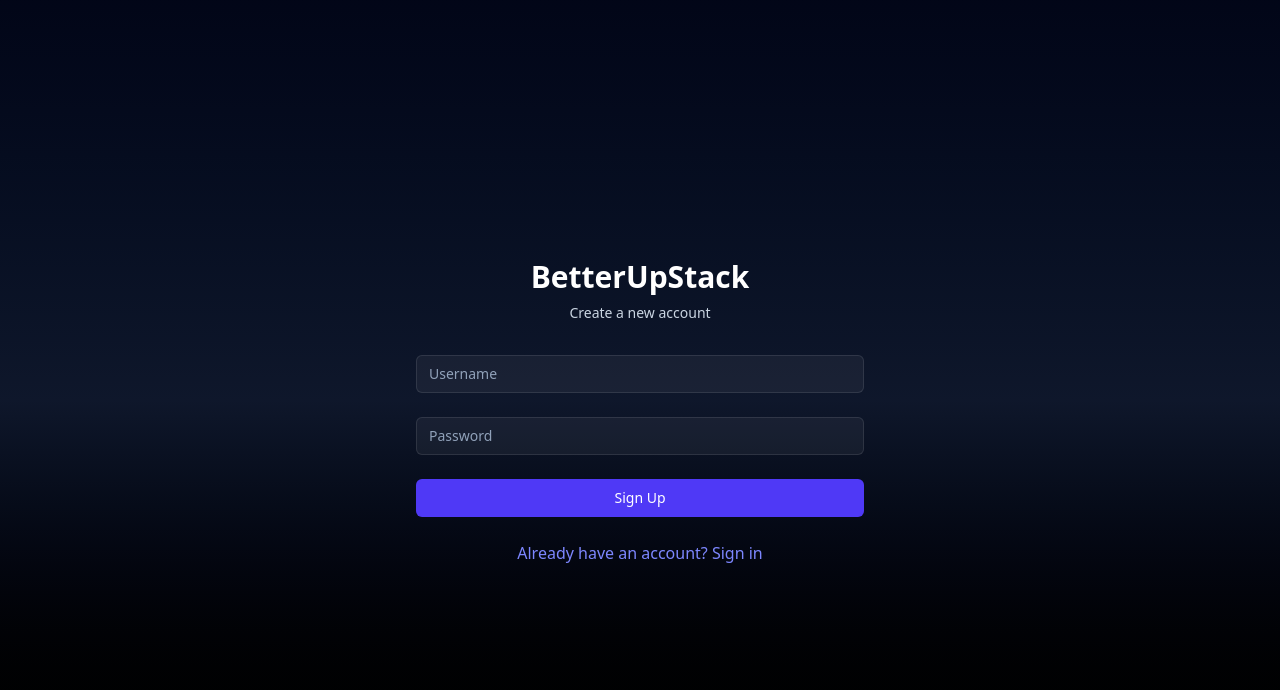
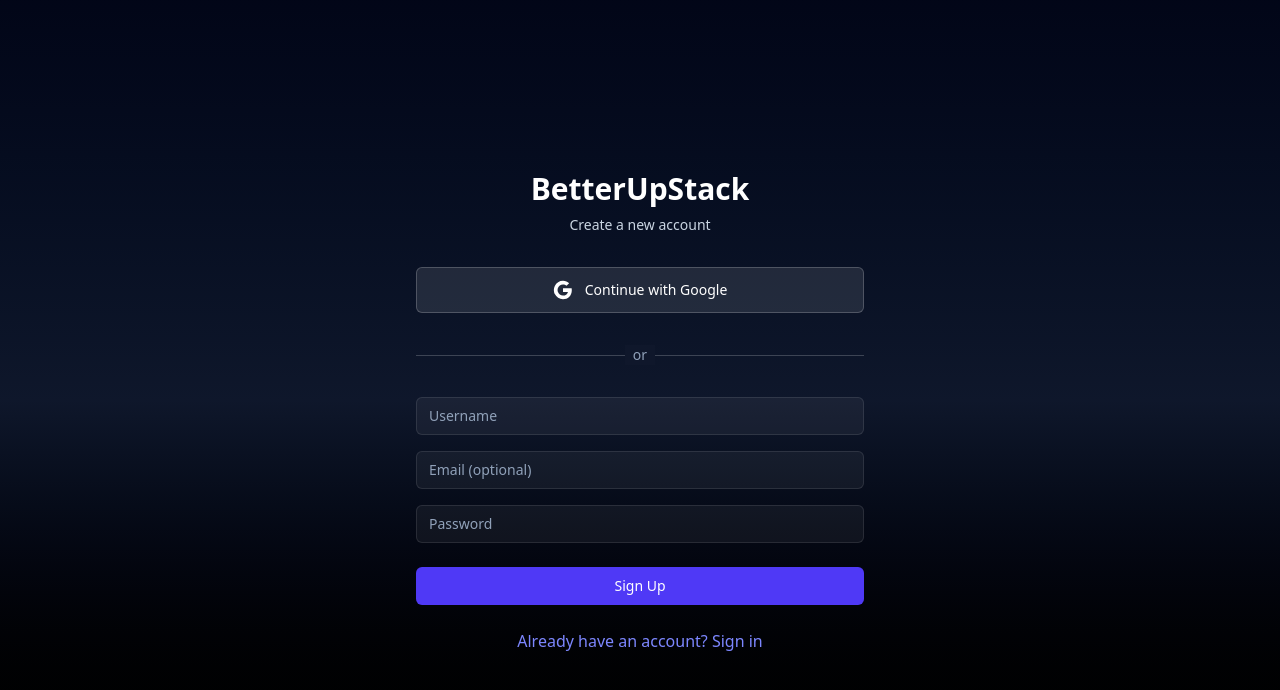
Before and after one commit to ViSiOnOp19cr/betterupstack_frontend-, a React (Vite) app: page /login in a window 1280 px wide. Both pictures are taken after a click on the button "Don't have an account? Sign up". Shown: the top 690 px of the page. Built offline with nearby package versions, Linux system fonts and the light colour scheme; no server answers.

Commit message:
added google auth

```diff
--- a/src/App.jsx
+++ b/src/App.jsx
@@ -4,6 +4,7 @@
 import { LoginForm } from './components/LoginForm';
 import { Landing } from './components/Landing';
 import { WebsiteDetails } from './components/WebsiteDetails';
+import { AuthSuccess } from './components/AuthSuccess';
 import { Navigate, Route, Routes } from 'react-router-dom';
 
 function App() {
@@ -45,6 +46,11 @@
           </RedirectIfAuthed>
         }
       />
+      {/* New OAuth success route */}
+      <Route
+        path="/auth/success"
+        element={<AuthSuccess />}
+      />
       <Route
         path="/dashboard"
         element={
@@ -66,4 +72,4 @@
   );
 }
 
-export default App
+export default App;
--- /dev/null
+++ b/src/components/AuthSuccess.jsx
@@ -0,0 +1,34 @@
+import { useEffect } from 'react';
+import { useNavigate, useLocation } from 'react-router-dom';
+import { useAuth } from '../context/AuthContext';
+
+export const AuthSuccess = () => {
+  const navigate = useNavigate();
+  const location = useLocation();
+  const { handleOAuthSuccess } = useAuth();
+
+  useEffect(() => {
+    const urlParams = new URLSearchParams(location.search);
+    const token = urlParams.get('token');
+    const error = urlParams.get('error');
+
+    if (token) {
+      handleOAuthSuccess(token);
+      navigate('/dashboard');
+    } else if (error) {
+      console.error('OAuth error:', error);
+      navigate('/login?error=' + error);
+    } else {
+      navigate('/login');
+    }
+  }, [location, handleOAuthSuccess, navigate]);
+
+  return (
+    <div className="min-h-screen flex items-center justify-center bg-gradient-to-b from-slate-950 via-slate-900 to-black">
+      <div className="text-center text-white">
+        <div className="loading-spinner mb-4" />
+        <p>Processing authentication...</p>
+      </div>
+    </div>
+  );
+};
--- a/src/components/LoginForm.jsx
+++ b/src/components/LoginForm.jsx
@@ -1,11 +1,13 @@
 import { useState } from 'react';
 import { useAuth } from '../context/AuthContext';
 import { LoadingSpinner } from './LoadingSpinner';
+import { api } from '../services/api';
 
 export const LoginForm = () => {
   const [isLogin, setIsLogin] = useState(true);
   const [username, setUsername] = useState('');
   const [password, setPassword] = useState('');
+  const [email, setEmail] = useState('');
   const [loading, setLoading] = useState(false);
   const [error, setError] = useState('');
   const [success, setSuccess] = useState('');
@@ -22,12 +24,13 @@
         const result = await login(username, password);
         if (!result.success) setError(result.error);
       } else {
-        const result = await signup(username, password);
+        const result = await signup(username, password, email);
         if (result.success) {
           setSuccess('Account created successfully! You can now sign in.');
           setIsLogin(true);
           setUsername('');
           setPassword('');
+          setEmail('');
         } else {
           setError(result.error);
         }
@@ -37,6 +40,10 @@
     } finally {
       setLoading(false);
     }
+  };
+
+  const handleGoogleAuth = () => {
+    api.initiateGoogleAuth();
   };
 
   return (
@@ -50,9 +57,61 @@
             {isLogin ? 'Sign in to your account' : 'Create a new account'}
           </p>
         </div>
+
+        {/* Google OAuth Button */}
+        <div className="mt-6">
+          <button
+            onClick={handleGoogleAuth}
+            className="group relative w-full flex justify-center py-3 px-4 border border-white/20 text-sm font-medium rounded-md text-white bg-white/10 hover:bg-white/20 focus:outline-none focus:ring-2 focus:ring-offset-2 focus:ring-indigo-500 focus:ring-offset-slate-900 transition-all duration-200"
+          >
+            <div className="flex items-center">
+              <svg className="w-5 h-5 mr-3" viewBox="0 0 24 24">
+                <path
+                  fill="currentColor"
+                  d="M22.56 12.25c0-.78-.07-1.53-.2-2.25H12v4.26h5.92c-.26 1.37-1.04 2.53-2.21 3.31v2.77h3.57c2.08-1.92 3.28-4.74 3.28-8.09z"
+                />
+                <path
+                  fill="currentColor"
+                  d="M12 23c2.97 0 5.46-.98 7.28-2.66l-3.57-2.77c-.98.66-2.23 1.06-3.71 1.06-2.86 0-5.29-1.93-6.16-4.53H2.18v2.84C3.99 20.53 7.7 23 12 23z"
+                />
+                <path
+                  fill="currentColor"
+                  d="M5.84 14.09c-.22-.66-.35-1.36-.35-2.09s.13-1.43.35-2.09V7.07H2.18C1.43 8.55 1 10.22 1 12s.43 3.45 1.18 4.93l2.85-2.22.81-.62z"
+                />
+                <path
+                  fill="currentColor"
+                  d="M12 5.38c1.62 0 3.06.56 4.21 1.64l3.15-3.15C17.45 2.09 14.97 1 12 1 7.7 1 3.99 3.47 2.18 7.07l3.66 2.84c.87-2.6 3.3-4.53 6.16-4.53z"
+                />
+              </svg>
+              Continue with Google
+            </div>
+          </button>
+        </div>
+
+        {/* Divider */}
+        <div className="relative">
+          <div className="absolute inset-0 flex items-center">
+            <div className="w-full border-t border-white/20" />
+          </div>
+          <div className="relative flex justify-center text-sm">
+            <span className="px-2 bg-slate-900 text-slate-400">or</span>
+          </div>
+        </div>
+
+        {/* Email/Password Form */}
         <form className="mt-8 space-y-6" onSubmit={handleSubmit}>
-          {error && <div className="bg-red-500/10 border border-red-500/40 text-red-300 px-4 py-3 rounded">{error}</div>}
-          {success && <div className="bg-emerald-500/10 border border-emerald-500/40 text-emerald-300 px-4 py-3 rounded">{success}</div>}
+          {error && (
+            <div className="bg-red-500/10 border border-red-500/40 text-red-300 px-4 py-3 rounded">
+              {error}
+            </div>
+          )}
+          {success && (
+            <div className="bg-emerald-500/10 border border-emerald-500/40 text-emerald-300 px-4 py-3 rounded">
+              {success}
+            </div>
+          )}
+
+          <div className="space-y-4">
             <div>
               <label htmlFor="username" className="sr-only">Username</label>
               <input
@@ -66,6 +125,24 @@
                 onChange={(e) => setUsername(e.target.value)}
               />
             </div>
+
+            {/* Email field for signup */}
+            {!isLogin && (
+              <div>
+                <label htmlFor="email" className="sr-only">Email</label>
+                <input
+                  id="email"
+                  name="email"
+                  type="email"
+                  required
+                  className="appearance-none rounded-md relative block w-full px-3 py-2 border border-white/10 bg-white/5 placeholder-slate-400 text-white focus:outline-none focus:ring-indigo-500 focus:border-indigo-500 focus:z-10 sm:text-sm"
+                  placeholder="Email (optional)"
+                  value={email}
+                  onChange={(e) => setEmail(e.target.value)}
+                />
+              </div>
+            )}
+
             <div>
               <label htmlFor="password" className="sr-only">Password</label>
               <input
@@ -79,6 +156,8 @@
                 onChange={(e) => setPassword(e.target.value)}
               />
             </div>
+          </div>
+
           <div>
             <button
               type="submit"
@@ -88,6 +167,7 @@
               {loading ? <LoadingSpinner /> : isLogin ? 'Sign In' : 'Sign Up'}
             </button>
           </div>
+
           <div className="text-center">
             <button
               type="button"
@@ -96,6 +176,7 @@
                 setIsLogin(!isLogin);
                 setError('');
                 setSuccess('');
+                setEmail('');
               }}
             >
               {isLogin ? "Don't have an account? Sign up" : 'Already have an account? Sign in'}
--- a/src/context/AuthContext.jsx
+++ b/src/context/AuthContext.jsx
@@ -72,6 +72,17 @@
     }
   };
 
+  const handleOAuthSuccess = async (token) => {
+    localStorage.setItem('token', token);
+    try {
+      const userData = await api.me();
+      setUser(userData);
+    } catch (error) {
+      console.error('Failed to get user data after OAuth:', error);
+      localStorage.removeItem('token');
+    }
+  };
+
   const logout = () => {
     localStorage.removeItem('token');
     setUser(null);
@@ -86,6 +97,7 @@
       signup,
       logout,
       loading,
+      handleOAuthSuccess,
       updateUserEmail,
       refreshProfile: fetchUserProfile
     }}>
--- a/src/services/api.js
+++ b/src/services/api.js
@@ -9,7 +9,6 @@
     },
     ...options,
   };
-
   const response = await fetch(`${API_BASE_URL}${endpoint}`, config);
   let data;
   try {
@@ -17,19 +16,17 @@
   } catch (error) {
     data = {};
   }
-
   if (!response.ok) {
     const message = data?.message || 'Request failed';
     throw new Error(message);
   }
-
   return data;
 };
 
-const signup = (username, password) =>
+const signup = (username, password, email) =>
   request('/auth/signup', {
     method: 'POST',
-    body: JSON.stringify({ username, password }),
+    body: JSON.stringify({ username, password, email }),
   });
 
 const signin = (username, password) =>
@@ -38,27 +35,30 @@
     body: JSON.stringify({ username, password }),
   });
 
+// New OAuth function
+const initiateGoogleAuth = () => {
+  window.location.href = `${API_BASE_URL}/auth/google`;
+};
+
 const getWebsites = () => request('/websites');
 const me = () => request('/auth/me');
-
 const updateEmail = (email) =>
   request('/websites/update', {
     method: 'PUT',
     body: JSON.stringify({ email }),
   });
-
 const createWebsite = (url) =>
   request('/websites', {
     method: 'POST',
     body: JSON.stringify({ url }),
   });
-
 const getWebsiteStatus = (websiteId) => request(`/websites/${websiteId}`);
 
 export const api = {
   request,
   signup,
   signin,
+  initiateGoogleAuth,
   getWebsites,
   createWebsite,
   getWebsiteStatus,
```
Also changed, not shown: 1 other file (tests, documents, lock files or other folders). Lines whose indentation alone changed are shown as unchanged.
